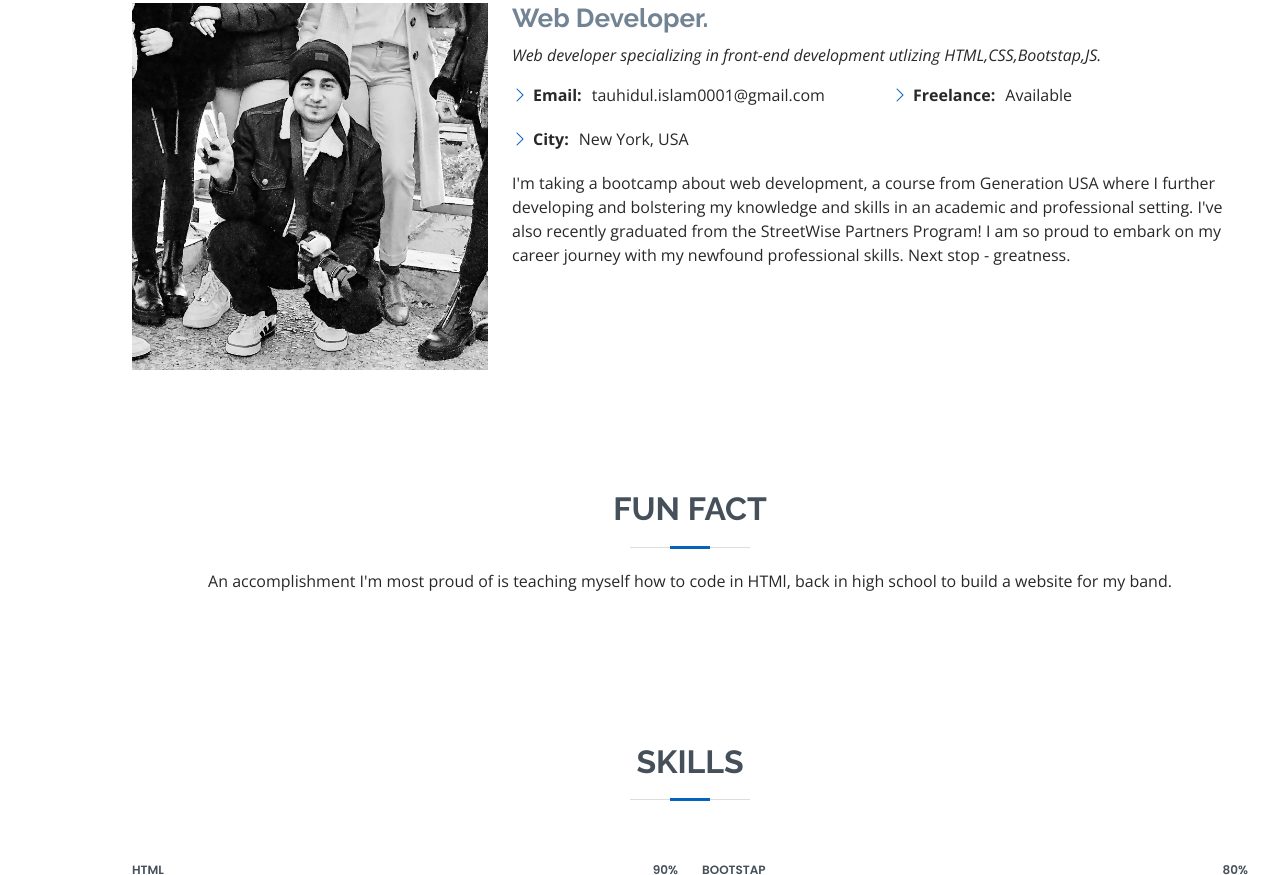
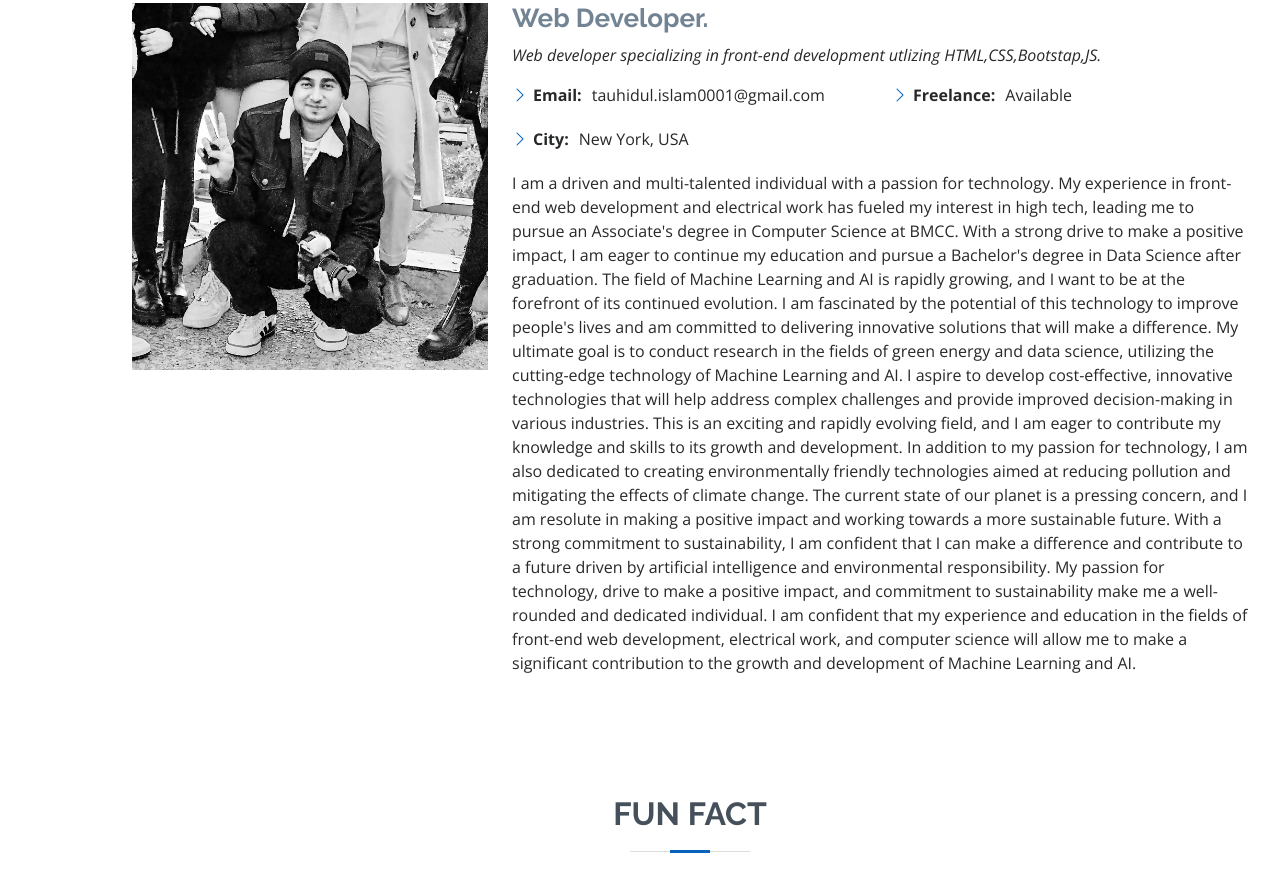
Before and after one commit to Faravhe/Portfolio, a plain HTML site: page index.html in a window 1280 px wide. Shown: the part 1013-1888 px from the top of the page. Drawn offline with nearby package versions, Linux system fonts and the light colour scheme.

Commit message:
Edited the about me section

```diff
--- a/index.html
+++ b/index.html
@@ -103,7 +103,15 @@
               </div>
             </div>
             <p>
-              I'm taking a bootcamp about web development, a course from Generation USA where I further developing and bolstering my knowledge and skills in an academic and professional setting. I've also recently graduated from the StreetWise Partners Program! I am so proud to embark on my career journey with my newfound professional skills. Next stop - greatness.
+              I am a driven and multi-talented individual with a passion for technology. My experience in front-end web development and electrical work has fueled my interest in high tech, leading me to pursue an Associate's degree in Computer Science at BMCC.
+
+With a strong drive to make a positive impact, I am eager to continue my education and pursue a Bachelor's degree in Data Science after graduation. The field of Machine Learning and AI is rapidly growing, and I want to be at the forefront of its continued evolution. I am fascinated by the potential of this technology to improve people's lives and am committed to delivering innovative solutions that will make a difference.
+
+My ultimate goal is to conduct research in the fields of green energy and data science, utilizing the cutting-edge technology of Machine Learning and AI. I aspire to develop cost-effective, innovative technologies that will help address complex challenges and provide improved decision-making in various industries. This is an exciting and rapidly evolving field, and I am eager to contribute my knowledge and skills to its growth and development.
+
+In addition to my passion for technology, I am also dedicated to creating environmentally friendly technologies aimed at reducing pollution and mitigating the effects of climate change. The current state of our planet is a pressing concern, and I am resolute in making a positive impact and working towards a more sustainable future. With a strong commitment to sustainability, I am confident that I can make a difference and contribute to a future driven by artificial intelligence and environmental responsibility.
+
+My passion for technology, drive to make a positive impact, and commitment to sustainability make me a well-rounded and dedicated individual. I am confident that my experience and education in the fields of front-end web development, electrical work, and computer science will allow me to make a significant contribution to the growth and development of Machine Learning and AI.
             </p>
           </div>
         </div>
```
